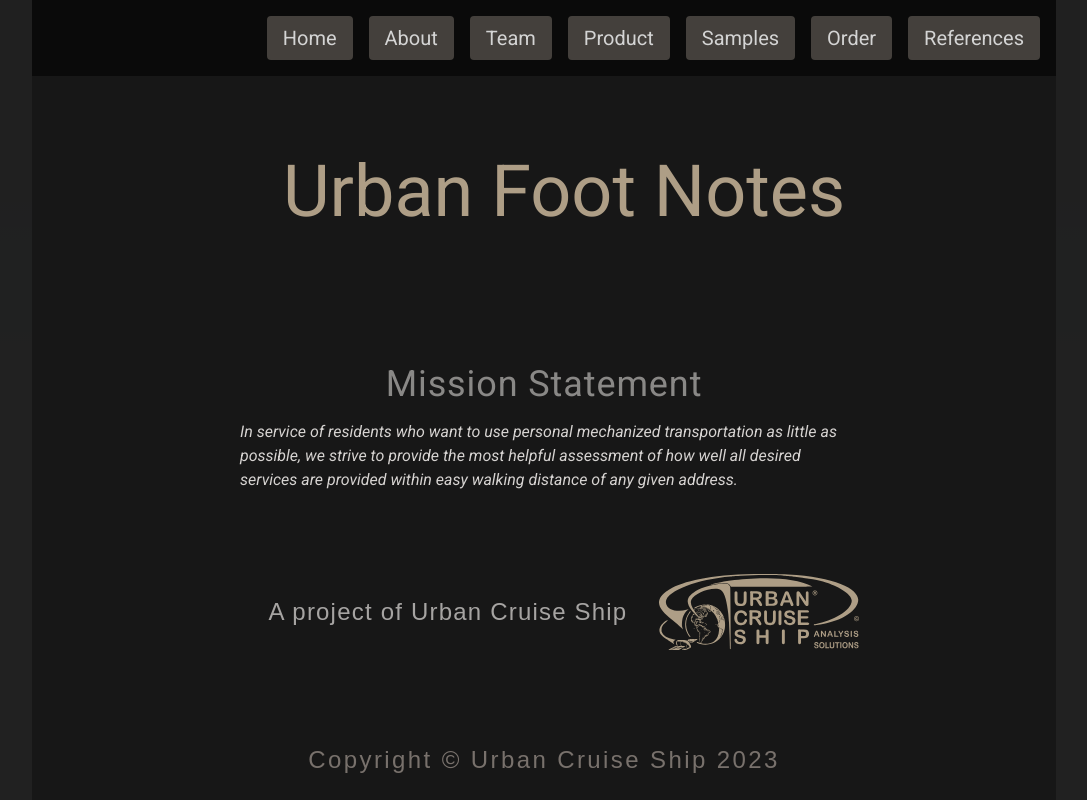
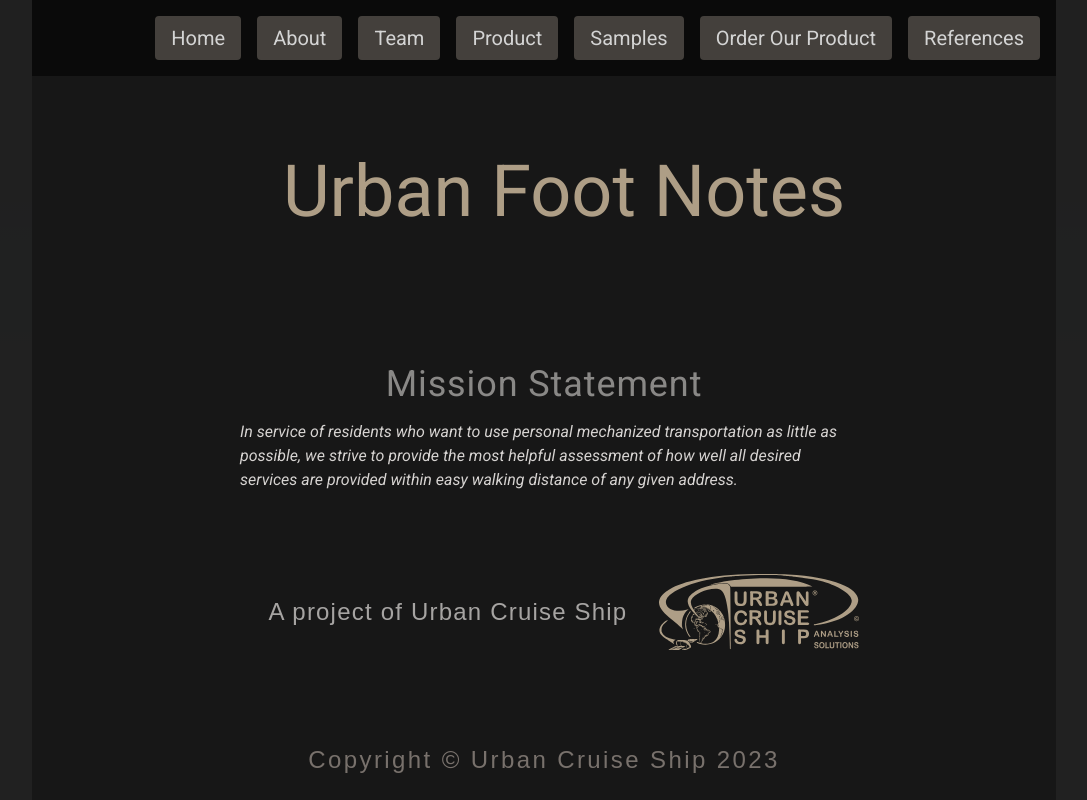
Before and after one commit to Richard-Burd/urban-footnotes-landing, a Next.js app: page / in a window 1280 px wide. Shown: the top 800 px of the page, without its empty margins (96-1183 px from the left). Built offline with nearby package versions, Linux system fonts and the light colour scheme; a web font is replaced by a local one.

Commit message:
'Order' button changed to 'Order Our Product'

```diff
--- a/components/DesktopNavbar.js
+++ b/components/DesktopNavbar.js
@@ -22,7 +22,11 @@ export default function DesktopNavbar() {
             <Button title="Samples" bgColor="bg-stone-700" className="ml-4" />
           </Link>
           <Link href="/order">
-            <Button title="Order" bgColor="bg-stone-700" className="ml-4" />
+            <Button
+              title="Order Our Product"
+              bgColor="bg-stone-700"
+              className="ml-4"
+            />
           </Link>
           <Link href="/references">
             <Button
--- a/components/MobileNavbar.js
+++ b/components/MobileNavbar.js
@@ -71,7 +71,7 @@ export default function MobileNavBar() {
               className="block px-4 py-2 cursor-pointer border-b border-stone-600"
               onClick={toggleMenu}
             >
-              Order
+              Order Our Product
             </div>
           </Link>
           <Link href="/references">
```
